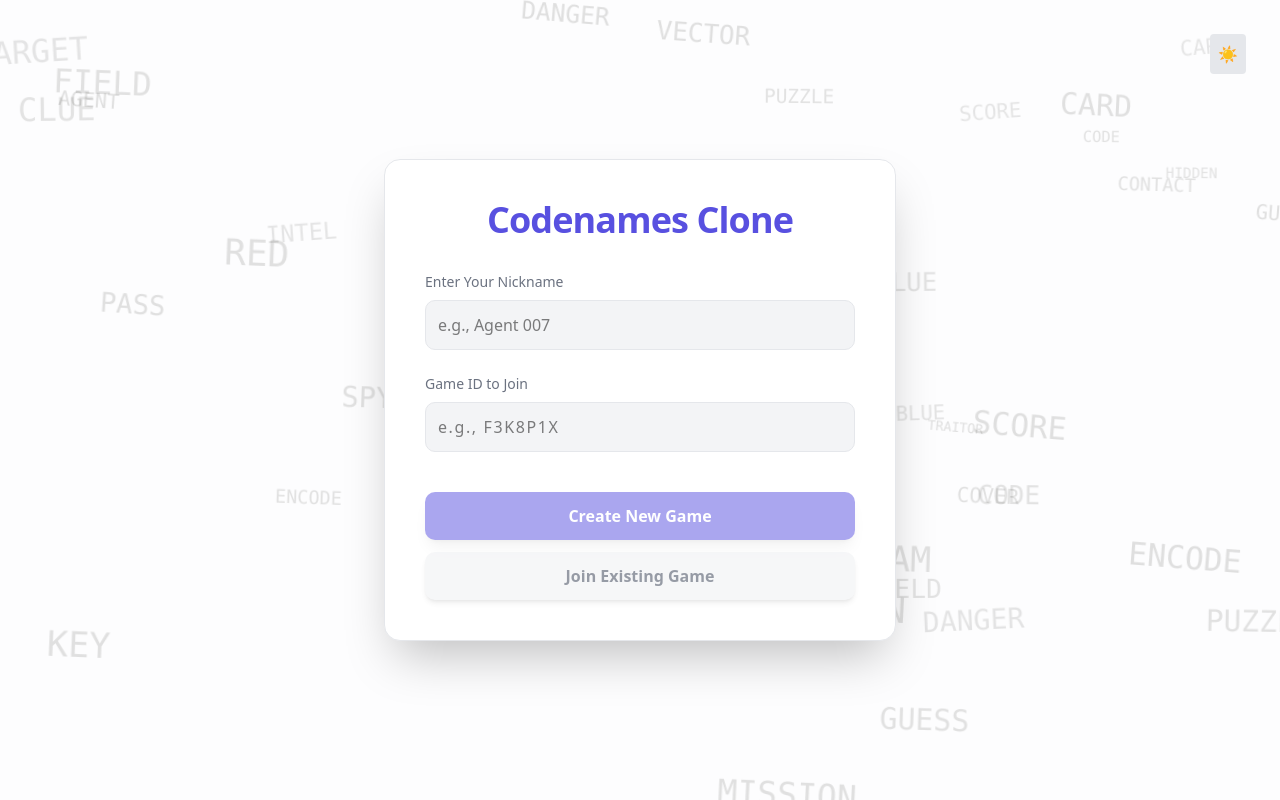
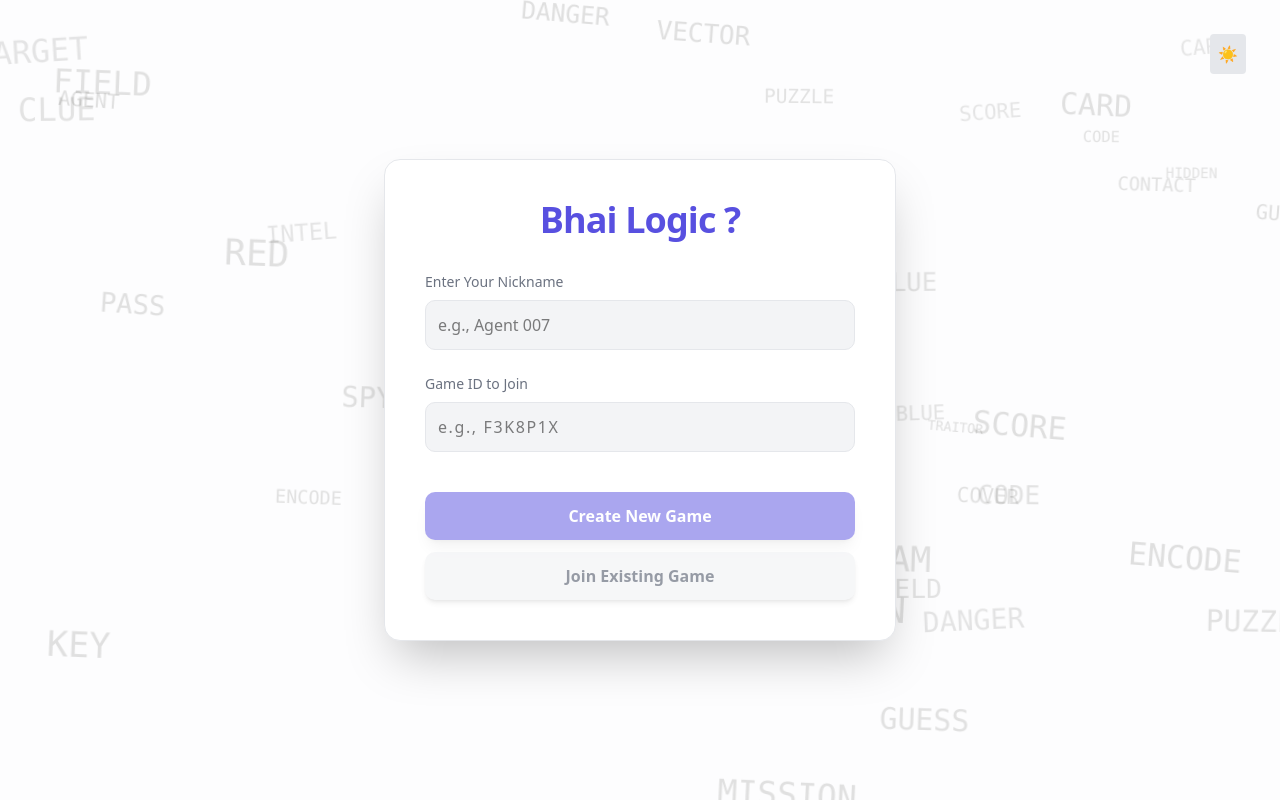
Before and after one commit to Code-Break-Coffee/codenames, a React (Vite) app in the folder frontend/: page / in a window 1280 px wide. Built offline with nearby package versions, Linux system fonts and the light colour scheme; no server answers.

Commit message:
name change

```diff
--- a/frontend/index.html
+++ b/frontend/index.html
@@ -16,7 +16,7 @@
     </script>
     <link rel="icon" type="image/svg+xml" href="/vite.svg" />
     <meta name="viewport" content="width=device-width, initial-scale=1.0" />
-    <title>codenames</title>
+    <title>Bhai Logic ?</title>
   </head>
   <body>
     <div id="root"></div>
--- a/frontend/package.json
+++ b/frontend/package.json
@@ -1,5 +1,5 @@
 {
-  "name": "codenames",
+  "name": "bhailogic",
   "private": true,
   "version": "0.0.0",
   "type": "module",
--- a/frontend/src/pages/Home.jsx
+++ b/frontend/src/pages/Home.jsx
@@ -112,7 +112,7 @@ const Home = () => {
       {/* Main Content Card */}
       <div className="relative z-10 p-10 max-w-lg w-full rounded-2xl shadow-2xl bg-card dark:bg-card/90 border border-border backdrop-blur-md">
         <h1 className="text-4xl font-extrabold text-center mb-8 text-primary dark:text-foreground tracking-tight">
-          Codenames Clone
+          Bhai Logic ?
         </h1>
 
         <div className="space-y-6">
```
Also changed, not shown: 1 other file (tests, documents, lock files or other folders).
